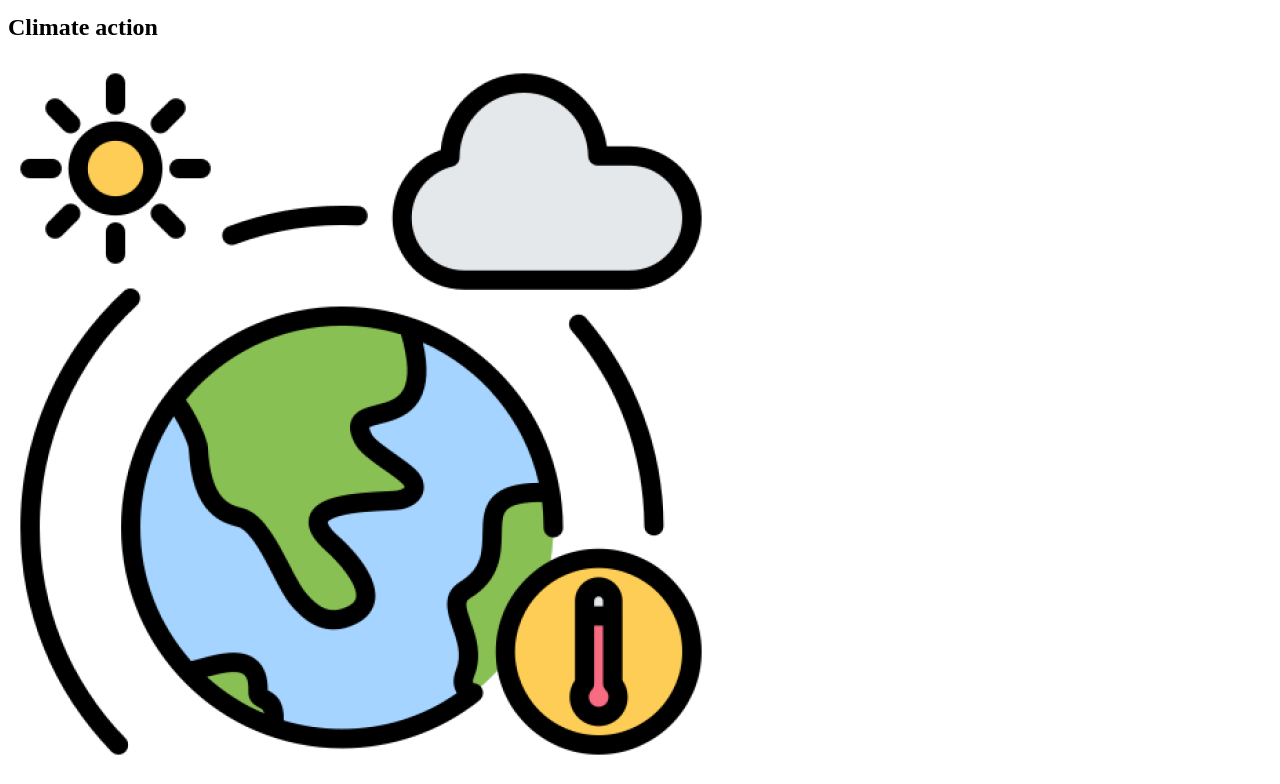
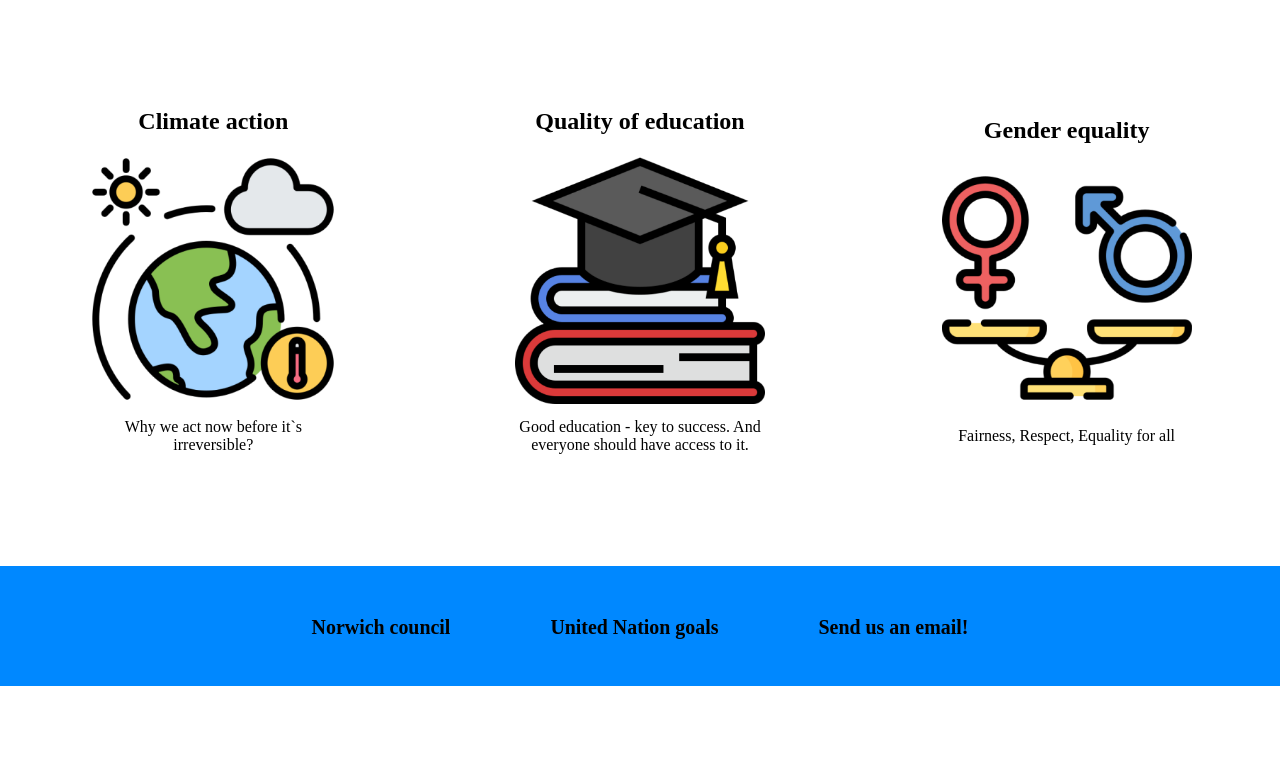
Before and after one commit to Vizirus/c7-uea-final-project, a website: page page_code/html/goals.html in a window 1280 px wide. Shown: the part 114-898 px from the top of the page. After the commit the page ends 800 px from the top, so only its background shows below. Drawn offline with Linux system fonts and the light colour scheme.

Commit message:
Added more css styles. Page now is centrified. Next task is to change all the colors

```diff
--- a/page_code/css/style.css
+++ b/page_code/css/style.css
@@ -1,4 +1,13 @@
+body{
+     min-height: 100dvh;
+    display: grid;
+    grid-template-rows: 100px auto 120px;
+    margin: 0%;
+    min-height: 100dvh;
+}
 header{
+    background-color: rgb(0, 136, 255);
+    width: 100%;
     display: flex;
     align-items: center;
 }
@@ -26,3 +35,39 @@ nav{
     padding-right: .5em;
     font-size: 20px;
 }
+main{
+    margin: auto;
+    width: 100%;
+}
+section{
+
+    display: flex;
+    justify-content: space-around;
+}
+article{
+    width: 30%;
+    padding: 24px 11px;
+    margin:auto;
+    border-radius:20px;
+    box-sizing: border-box;
+    text-align: center;
+}
+.article_icon{
+    width: 250px;
+    height: 250px;
+}
+.article_p{
+    margin: 10px auto;
+    width: 250px;
+}
+footer{
+    display: flex;
+    justify-content: center;
+    font-size: 24px;
+    text-align: center;
+    width: 100%;
+    background-color: rgb(0, 136, 255);
+}
+footer h5{
+    margin: 50px;
+}
--- a/page_code/html/goals.html
+++ b/page_code/html/goals.html
@@ -22,18 +22,18 @@
         <section>
             <article>
                 <h2>Climate action</h2>
-                <img src="../materials/goals/climate_action.png" alt="climate">
-                <p>Why we act now before it`s irreversible? </p>
+                <img class="article_icon" src="../materials/goals/climate_action.png" alt="climate">
+                <p class="article_p">Why we act now before it`s irreversible? </p>
             </article>
             <article>
                 <h2>Quality of education</h2>
-                <img src="../materials/goals/education.png" alt="education">
-                <p>Good education - key to success. And everyone should have access to it.</p>
+                <img class="article_icon" src="../materials/goals/education.png" alt="education">
+                <p class="article_p">Good education - key to success. And everyone should have access to it.</p>
             </article>
             <article>
                 <h2>Gender equality</h2>
-                <img src="../materials/goals/equality.png" alt="equality">
-                <p>Fairness, Respect, Equality for all </p>
+                <img class="article_icon" src="../materials/goals/equality.png" alt="equality">
+                <p class="article_p">Fairness, Respect, Equality for all </p>
             </article>
         </section>
     </main>
```
